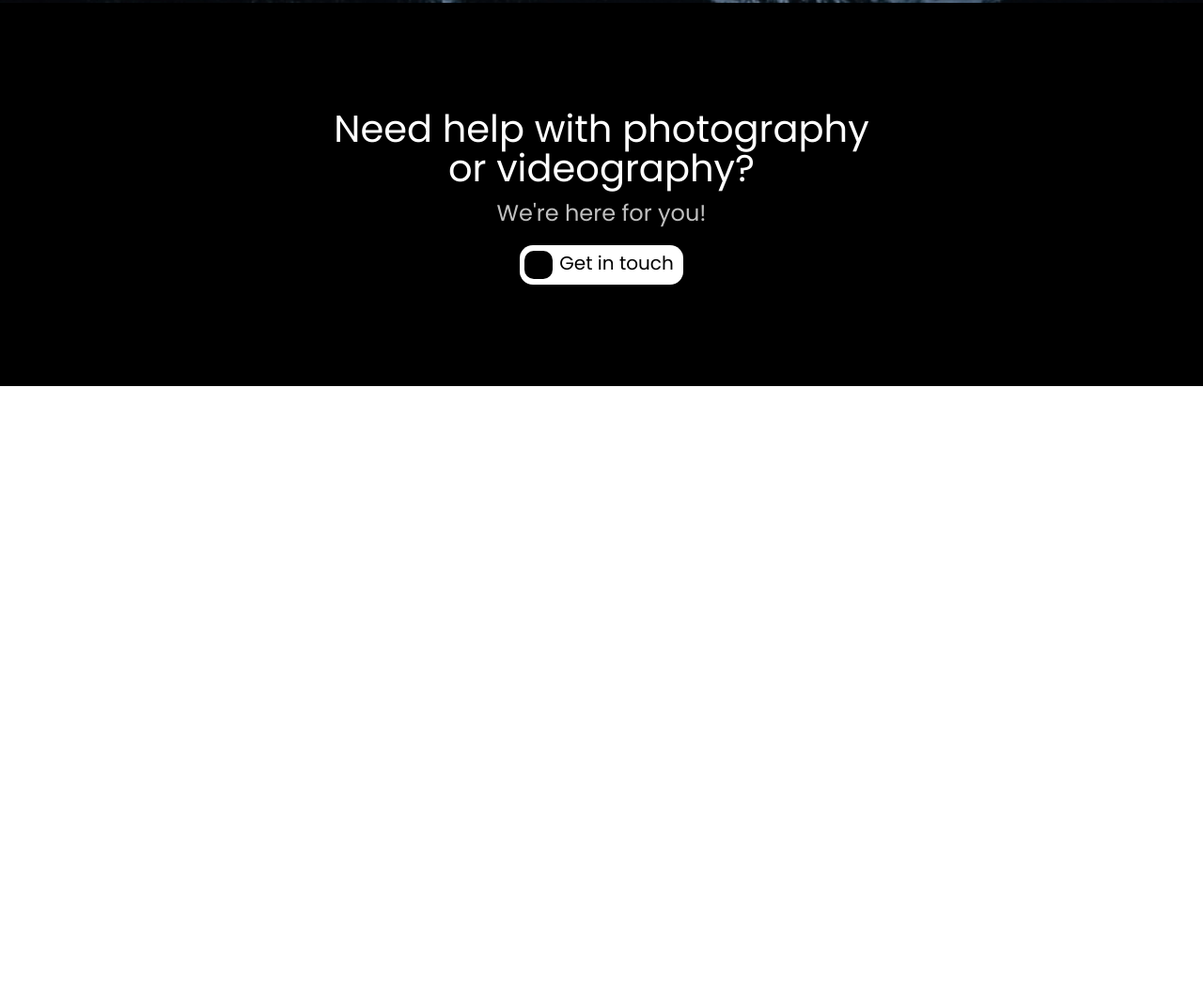
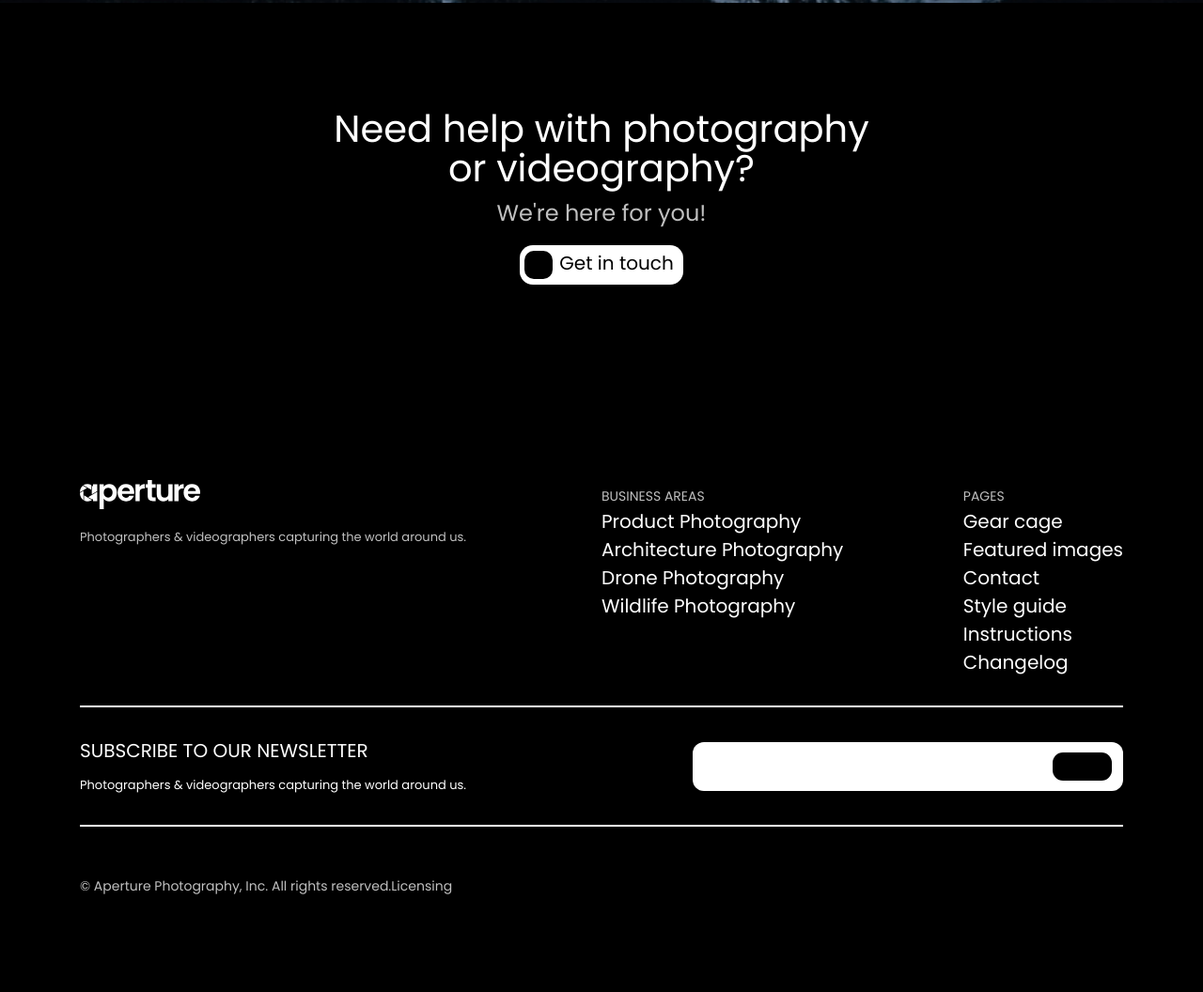
Before and after one commit to maksmalaniya/aperture, a website: page app/index.html in a window 1280 px wide. Shown: the part 7216-8272 px from the top of the page at 94% size. Before the commit the page ends 7627 px from the top, so only its background shows below. Drawn offline with Linux system fonts and the light colour scheme.

Commit message:
added footer

```diff
--- a/app/index.html
+++ b/app/index.html
@@ -90,7 +90,7 @@
 		<section class="what container">
 			<h2 class="what__title">What we do.</h2>
 			<p class="what__subtitle">The areas that we`re specialized in.</p>
-			<div class="what__cards">
+			<div class="what__cards" id="what__cards">
 				<article class="what__card-1">
 					<h3 class="what__card-title">PRODUCT PHOTOGRAPHY</h3>
 					<p class="what__card-subtitle">
@@ -351,6 +351,134 @@
 				<a href="#" class="help__link">Get in touch</a>
 			</div>
 		</section>
+		<footer class="footer container">
+			<div class="footer__top">
+				<div class="footer__top-logo-block">
+					<a href="#" class="footer__top-logo-link">
+						<svg class="footer__top-logo-icon ">
+							<use href="images/sprite.svg#logo"></use>
+						</svg>
+					</a>
+					<p class="footer__top-logo-text">
+						Photographers & videographers capturing the world around us.
+					</p>
+				</div>
+				<div class="footer__top-logo-links">
+					<ul class="footer__top-logo-links-list">
+						<li class="footer__top-logo-links-list-item">
+							<p class="footer__top-logo-links-list-item-header">
+								BUSINESS AREAS
+							</p>
+						</li>
+						<li class="footer__top-logo-links-list-item">
+							<a href="#what__cards" class="footer__top-logo-links-list-item-link">
+								Product Photography
+							</a>
+						</li>
+						<li class="footer__top-logo-links-list-item">
+							<a href="#what__cards" class="footer__top-logo-links-list-item-link">
+								Architecture Photography
+							</a>
+						</li>
+						<li class="footer__top-logo-links-list-item">
+							<a href="#what__cards" class="footer__top-logo-links-list-item-link">
+								Drone Photography
+							</a>
+						</li>
+						<li class="footer__top-logo-links-list-item">
+							<a href="#what__cards" class="footer__top-logo-links-list-item-link">
+								Wildlife Photography
+							</a>
+						</li>
+					</ul>
+					<ul class="footer__top-logo-links-list">
+						<li class="footer__top-logo-links-list-item">
+							<p class="footer__top-logo-links-list-item-header">
+								PAGES
+							</p>
+						</li>
+						<li class="footer__top-logo-links-list-item">
+							<a href="#" class="footer__top-logo-links-list-item-link">
+								Gear cage
+							</a>
+						</li>
+						<li class="footer__top-logo-links-list-item">
+							<a href="#" class="footer__top-logo-links-list-item-link">
+								Featured images
+							</a>
+						</li>
+						<li class="footer__top-logo-links-list-item">
+							<a href="#" class="footer__top-logo-links-list-item-link">
+								Contact
+							</a>
+						</li>
+						<li class="footer__top-logo-links-list-item">
+							<a href="#" class="footer__top-logo-links-list-item-link">
+								Style guide
+							</a>
+						</li>
+						<li class="footer__top-logo-links-list-item">
+							<a href="#" class="footer__top-logo-links-list-item-link">
+								Instructions
+							</a>
+						</li>
+						<li class="footer__top-logo-links-list-item">
+							<a href="#" class="footer__top-logo-links-list-item-link">
+								Changelog
+							</a>
+						</li>
+					</ul>
+				</div>
+			</div>
+			<div class="footer__middle">
+				<div class="footer__middle-subscribe">
+					<div class="footer__middle-subscribe-text">
+						<p class="footer__middle-subscribe-title">
+							SUBSCRIBE TO OUR NEWSLETTER
+						</p>
+						<p class="footer__middle-subscribe-textcontent">
+							Photographers & videographers capturing the world around us.
+						</p>
+					</div>
+					<div class="footer__middle-subscribe-input">
+						<input class="footer__middle-subscribe-inp" type="email" name="email" id="mail">
+						<label class="footer__middle-subscribe-custom-input" for="#mail"></label>
+					</div>
+				</div>
+			</div>
+			<div class="footer__bottom">
+				<div class="footer__bottom-text">
+					<p class="footer__bottom-textcontent">
+						© Aperture Photography, Inc. All rights reserved.Licensing
+					</p>
+				</div>
+				<div class="footer__bottom-links">
+					<ul class="footer__bottom-icons">
+						<li class="footer__bottom-list-item">
+							<a href="#" class="footer__bottom-list-item-link">
+								<svg class="footer__bottom-list-item-icon">
+									<use href="images/sprite.svg#twitter"></use>
+								</svg>
+							</a>
+						</li>
+						<li class="footer__bottom-list-item">
+							<a href="#" class="footer__bottom-list-item-link">
+								<svg class="footer__bottom-list-item-icon">
+									<use href="images/sprite.svg#insta"></use>
+								</svg>
+							</a>
+						</li>
+						<li class="footer__bottom-list-item">
+							<a href="#" class="footer__bottom-list-item-link">
+								<svg class="footer__bottom-list-item-icon">
+									<use href="images/sprite.svg#facebook"></use>
+								</svg>
+							</a>
+						</li>
+					</ul>
+				</div>
+			</div>
+		</footer>
 	</div>
 	<script src="js/main.min.js"></script>
 </body>
--- /dev/null
+++ b/app/scss/_footer.scss
@@ -0,0 +1,216 @@
+.footer {
+
+    // .footer__top
+
+    &__top {
+        margin-top: 100px;
+        display: flex;
+        flex-direction: column;
+        align-items: center;
+        padding-bottom: 36px;
+        //border-bottom: 2px solid $white;
+        @media (min-width: $breakpoint-lg) {
+            flex-direction: row;
+            align-items: flex-start;
+        }
+    }
+
+    &__top-logo-block {
+        display: flex;
+        flex-direction: column;
+        @media (min-width: $breakpoint-lg) {
+            flex: 1 1 50%;
+        }
+    }
+
+    &__top-logo-link {
+        display: block;
+        text-align: center;
+        @media (min-width: $breakpoint-lg) {
+            text-align: left;
+        }
+    }
+
+    &__top-logo-icon {
+
+        max-width: 64px;
+        max-height: 16px;
+        @media (min-width: $breakpoint-lg) {
+            max-width: 128px;
+            max-height: 31px;
+        }
+    }
+
+    &__top-logo-text {
+        color: $font-color;
+        font-family: 'Poppins';
+        font-size: 13px;
+        margin-top: 20px;
+
+    }
+
+    &__top-logo-links {
+        display: flex;
+        flex-direction: column;
+        @media (min-width: $breakpoint-lg) {
+            flex-direction: row;
+            flex: 1 1 50%;
+            justify-content: space-between;
+        }
+    }
+
+    &__top-logo-links-list {
+        margin-top: 20px;
+        @media (min-width: $breakpoint-lg) {
+            margin-top: 0;
+        }
+
+    }
+
+    &__top-logo-links-list-item-header {
+        color: $font-color;
+        font-size: 14px;
+        font-family: 'Poppins';
+        margin-top: 10px;
+
+    }
+
+    &__top-logo-links-list-item-link {
+        display: inline-block;
+        text-decoration: none;
+        color: $white;
+        font-family: 'Poppins';
+        font-size: 20px;
+        margin-top: 10px;
+    }
+
+		// .footer__middle
+
+		&__middle-subscribe {
+            padding: 36px 0 36px 0;
+            display: flex;
+            flex-direction: column;
+            justify-content: center;
+            align-items: center;
+            border-top: 2px solid $white;
+            border-bottom: 2px solid $white;
+            @media (min-width: $breakpoint-lg) {
+                flex-direction: row;
+                justify-content: space-between;
+            }
+		}
+
+		&__middle-subscribe-title {
+            font-family: 'Poppins';
+            font-size: 20px;
+            color: $white;
+		}
+
+		&__middle-subscribe-textcontent {
+            margin-top: 20px;
+            font-family: 'Poppins';
+            font-size: 13px;
+            color: $white;
+		}
+
+		&__middle-subscribe-input {
+            margin-top: 20px;
+            @media (min-width: $breakpoint-lg) {
+                margin-top: 0;
+            }
+		}
+
+        &__middle-subscribe-inp{
+            position: relative;
+            background: $white;
+            width: 458px;
+            height: 52px;
+            border-radius: 12px;
+            outline: unset;
+            border: none;
+            padding: 11px 6px;
+        }
+
+        &__middle-subscribe-custom-input {
+            position: relative;
+            &::before {
+                position: absolute;
+                top: -5px;
+                right: 12px;
+                content: '';
+                width: 63px;
+                height: 30px;
+                border-radius: 11px;
+                background: $black;
+            }
+        }
+
+            // .footer__bottom
+
+            &__bottom {
+                margin-top: 56px;
+                padding-bottom: 100px;
+                display: flex;
+                flex-direction: column;
+
+                @media (min-width: $breakpoint-lg) {
+                    flex-direction: row;
+                    justify-content: space-between;
+                }
+            }
+
+            // .footer__bottom-text
+
+            &__bottom-text {
+            }
+
+            // .footer__bottom-textcontent
+
+            &__bottom-textcontent {
+                color: $font-color;
+                font-size: 14px;
+                font-family: 'Poppins';
+            }
+
+            // .footer__bottom-links
+
+            &__bottom-links {
+
+            }
+
+            // .footer__bottom-icons
+
+            &__bottom-icons {
+                display: flex;
+                justify-content: center;
+                margin-top: 20px;
+                flex-direction: row;
+                gap: 20px;
+                @media (min-width: $breakpoint-lg) {
+                    margin-top: 0;
+                    justify-content: unset;
+                }
+            }
+
+            // .footer__bottom-list-item
+
+            &__bottom-list-item {
+                width: 24px;
+                height: 20px;
+            }
+
+            // .footer__bottom-list-item-link
+
+            &__bottom-list-item-link {
+                display: inline-block;
+                width: 24px;
+                height: 20px;
+            }
+
+            // .footer__top-logo-icon
+
+            &__bottom-list-item-icon {
+                width: 24px;
+                height: 20px;
+            }
+}
--- a/app/scss/_reset.scss
+++ b/app/scss/_reset.scss
@@ -140,3 +140,7 @@ button {
 /*li {
     white-space: nowrap;
 }*/
+
+html, body {
+    scroll-behavior: smooth;
+}
--- a/app/scss/style.scss
+++ b/app/scss/style.scss
@@ -9,3 +9,4 @@
 @import 'tools';
 @import 'clients';
 @import 'help';
+@import 'footer';
```
Also changed, not shown: app/scss/_help.scss (+0 -9 lines), app/css/style.min.css, app/images/facebook.svg (added), app/images/insta.svg (added), app/images/sprite.svg, app/images/twitter.svg (added).
